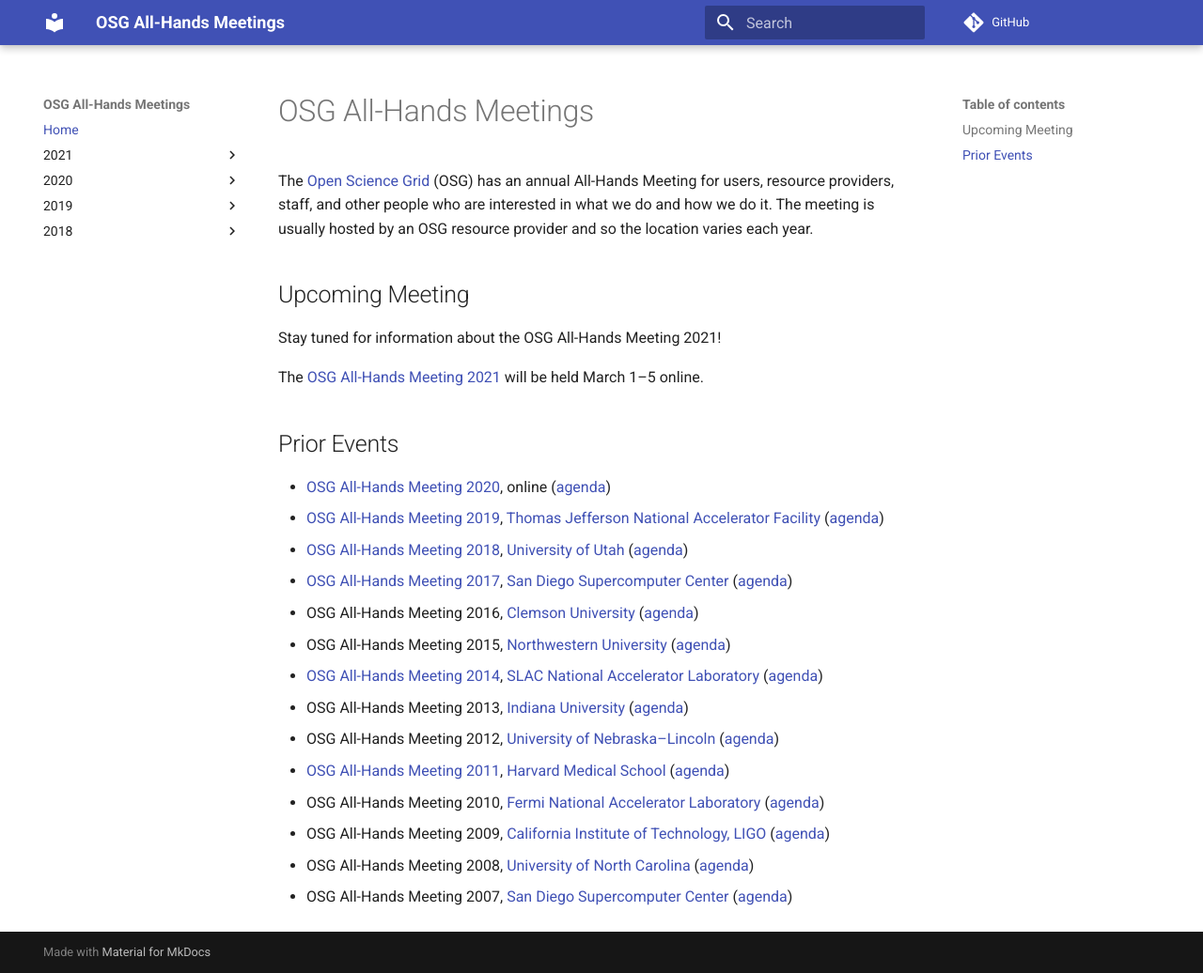
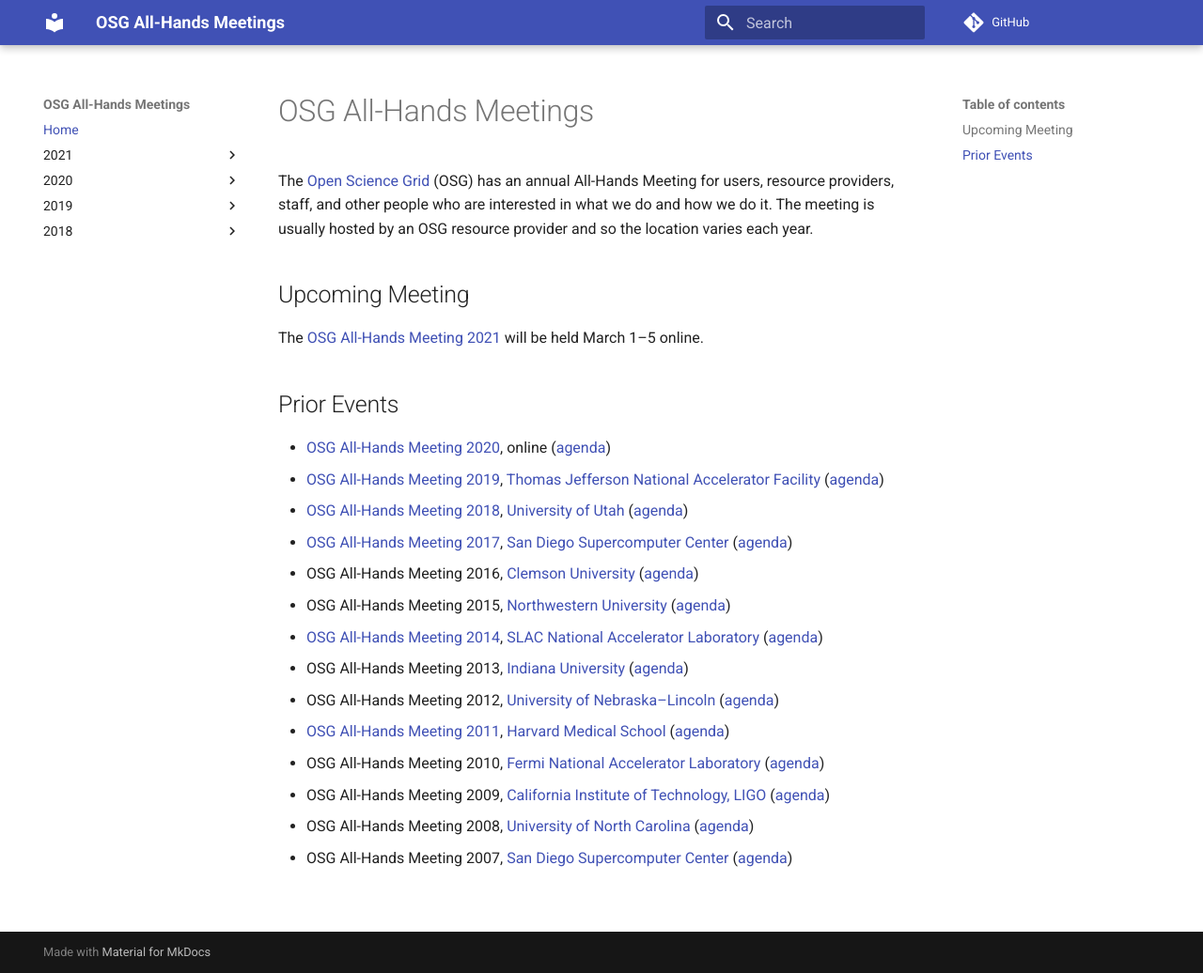
Before and after one commit to osg-htc/all-hands, an MkDocs documentation site: the page built from docs/index.md, in a window 1280 px wide and 1036 px high. Shown: the whole window at 94% size. Built offline with MkDocs 1.6.1 and Material for MkDocs 9.7.7, drawn with Linux system fonts in a browser that asks for light colours; comment, search, counter and statistics services are not loaded.

Commit message:
Removed extraneous "Stay tuned" line

```diff
--- a/docs/index.md
+++ b/docs/index.md
@@ -6,11 +6,8 @@
 
 ## Upcoming Meeting
 
-Stay tuned for information about the OSG All-Hands Meeting 2021!
-
 The [OSG All-Hands Meeting 2021](2021/index.md) will be held March 1&ndash;5
 online.
-
 
 ## Prior Events
 
```
